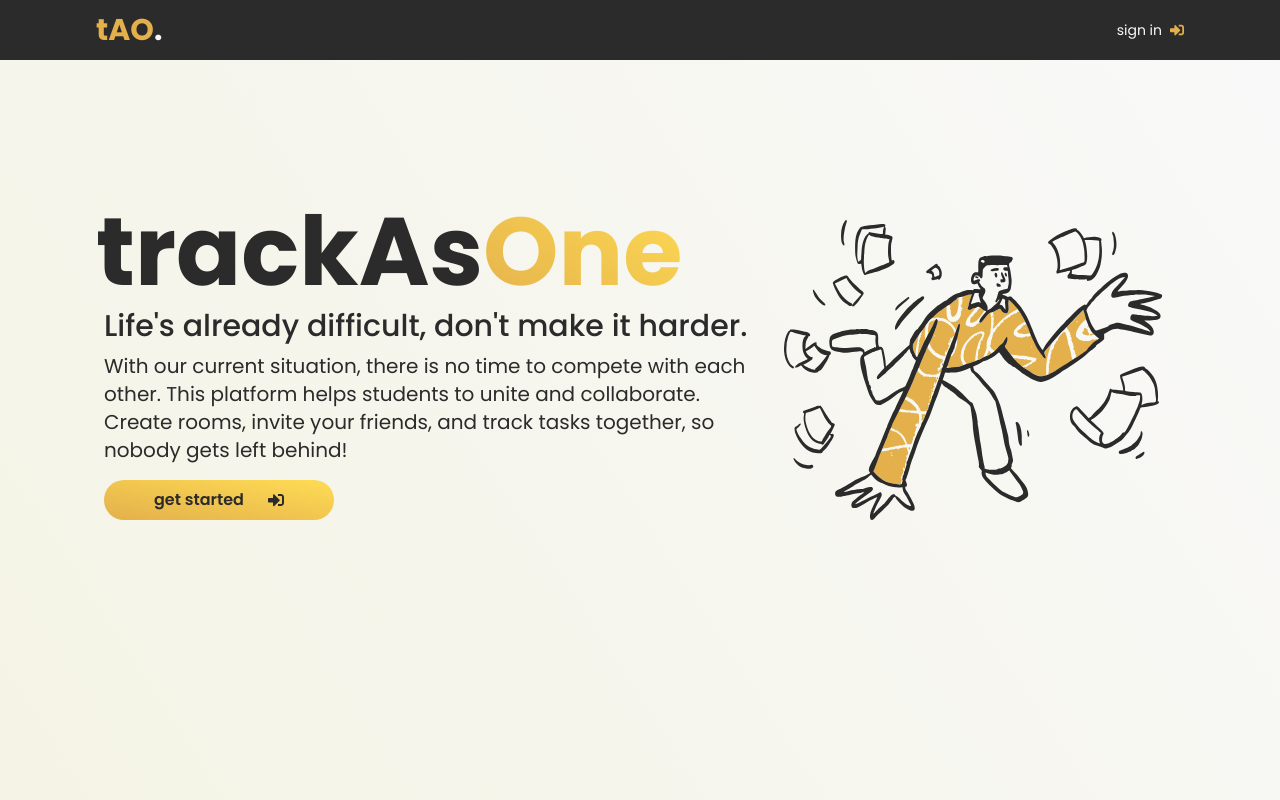
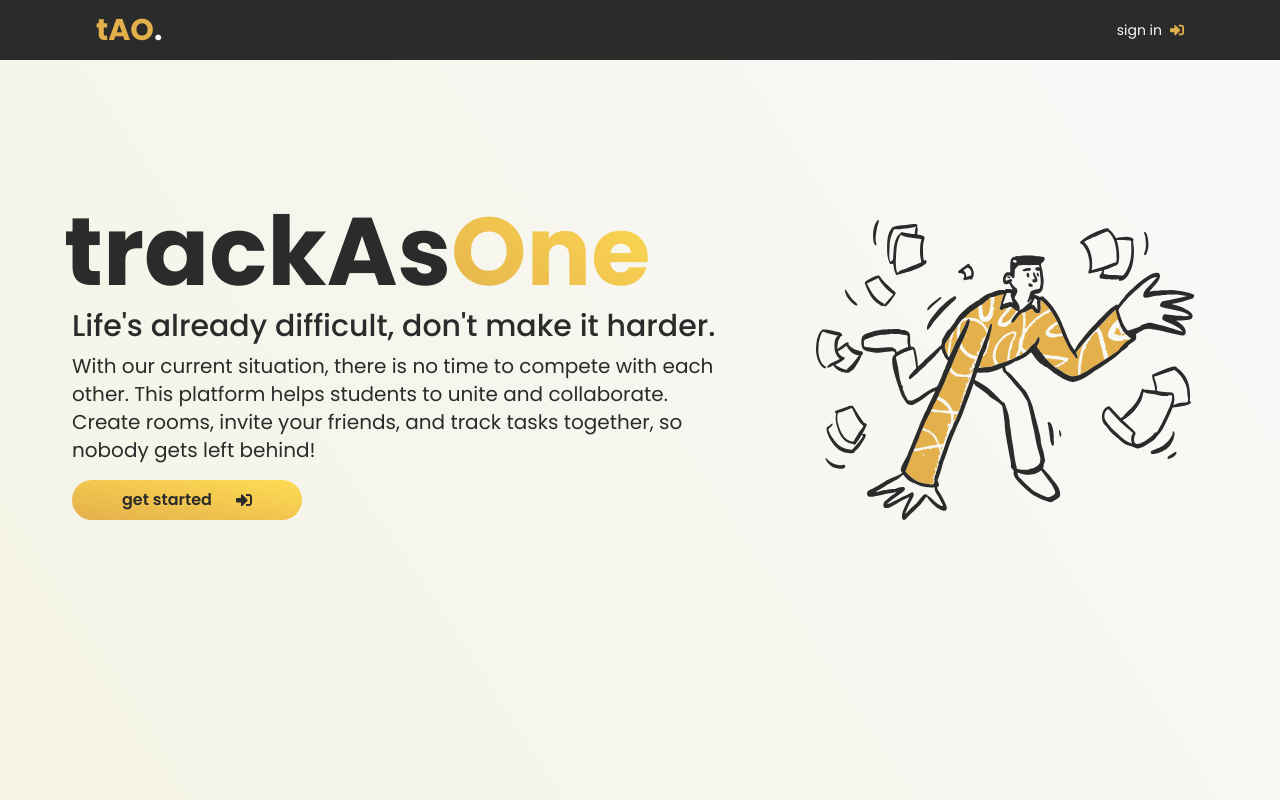
Before and after one commit to joshxfi/track-as-one, a Next.js app: page / in a window 1280 px wide. Shown: the top 800 px of the page. Built offline with nearby package versions, Linux system fonts and the light colour scheme; no server answers; the database is empty.

Commit message:
Style: minor ui bug fixes

```diff
--- a/src/components/Homepage.tsx
+++ b/src/components/Homepage.tsx
@@ -3,8 +3,7 @@ import { Header } from './global/Header'
 import { BiDoorOpen } from 'react-icons/bi'
 import { VscSignIn, VscListOrdered } from 'react-icons/vsc'
 import { AiOutlineIdcard } from 'react-icons/ai'
-import { WcButton } from './global/WcButton'
-import router from 'next/router'
+import { HomeBtn } from './buttons/HomeBtn'
 
 export const Homepage: React.FC = () => {
   return (
@@ -19,15 +18,3 @@ export const Homepage: React.FC = () => {
     </section>
   )
 }
-
-const HomeBtn: React.FC<HomepageButtonProps> = ({ desc, link, Icon }) => {
-  return (
-    <WcButton
-      handleClick={() => router.push(link)}
-      desc={desc}
-      style='w-[270px] border-primary'
-      iconSize='text-xl'
-      Icon={Icon}
-    />
-  )
-}
--- a/src/components/Layout.tsx
+++ b/src/components/Layout.tsx
@@ -18,7 +18,7 @@ export const Layout: React.FC<Children> = ({ children }) => {
       <div className='min-h-screen bg-gradient-to-tr from-[#F2F1DD] to-f9 relative pb-[450px] md:pb-[300px]'>
         <AuthProvider>
           <Navbar />
-          <main className='text-primary w-[85%] mx-auto'>{children}</main>
+          <main className='text-primary w-[90%] mx-auto'>{children}</main>
           <Footer />
         </AuthProvider>
       </div>
```
